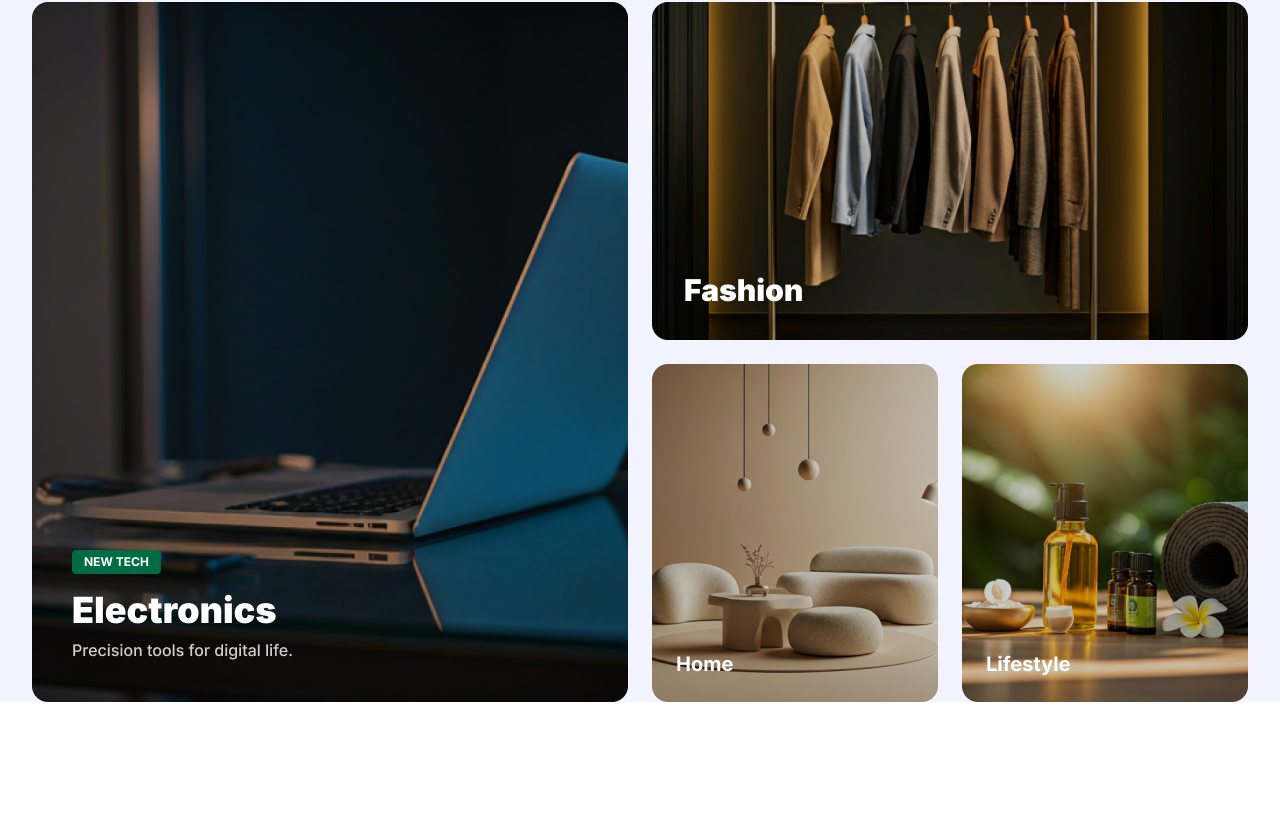
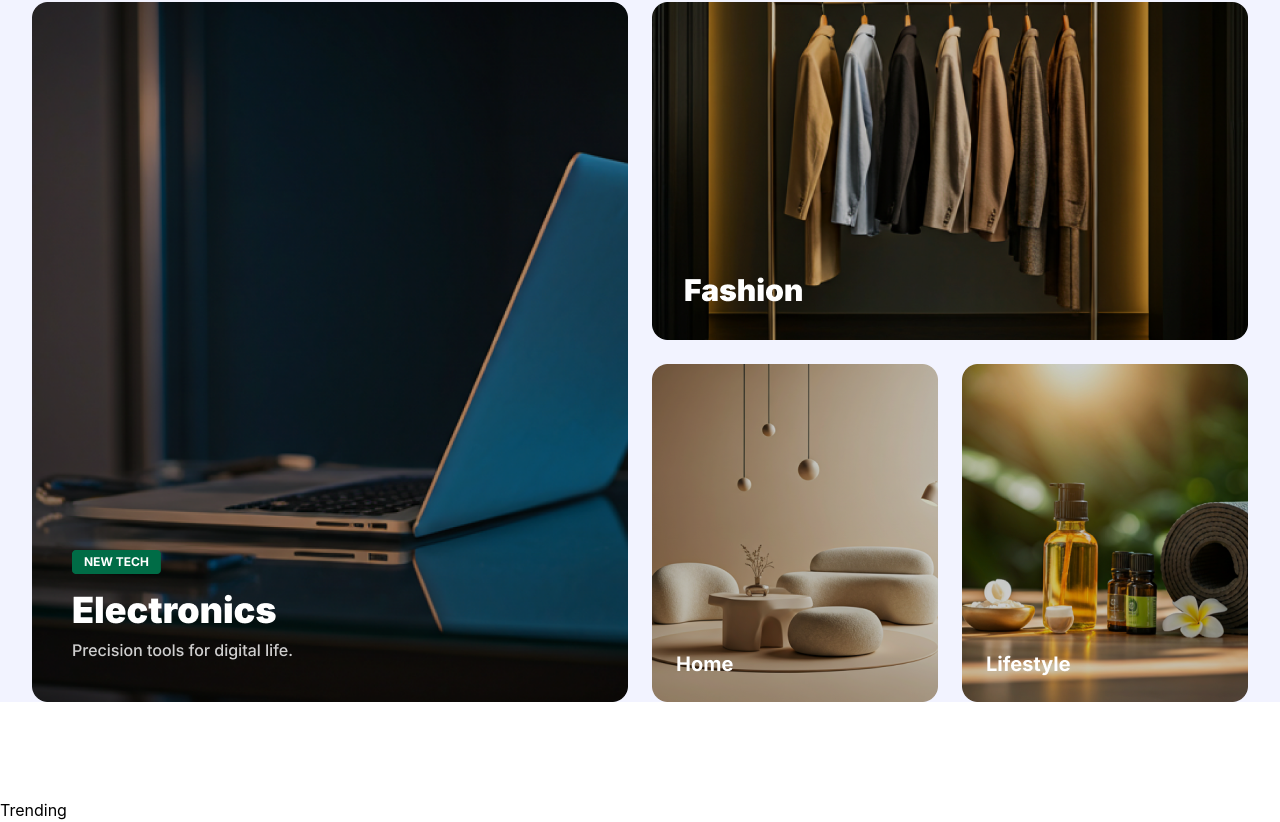
Before and after one commit to zinsu-moni/E-commerce, a React (Vite) app in the folder Sezan-site/: page / in a window 1280 px wide. Shown: the part 960-1782 px from the top of the page. Before the commit the page ends 1758 px from the top, so only its background shows below. Built offline with nearby package versions, Linux system fonts and the light colour scheme.

Commit message:
added trending .jsx coponent to the landing folder and  export  it

```diff
--- /dev/null
+++ b/Sezan-site/src/Components/Landing/Trending.jsx
@@ -0,0 +1,8 @@
+function Trending () {
+    return(
+        <div>
+                <h1>Trending</h1>
+        </div>
+    )
+}
+export default Trending;
--- a/Sezan-site/src/Pages/Landing.jsx
+++ b/Sezan-site/src/Pages/Landing.jsx
@@ -1,12 +1,14 @@
 import Navbar from "../Components/Navbar"
 import Hero from "../Components/Hero"
 import Curated from "../Components/Landing/Curated"
+import Trending from "../Components/Landing/Trending";
 function Landing (){
     return(
         <>
         <Navbar/>
         <Hero/>
         <Curated/>
+        <Trending/>
         </>
     )
 }
```
